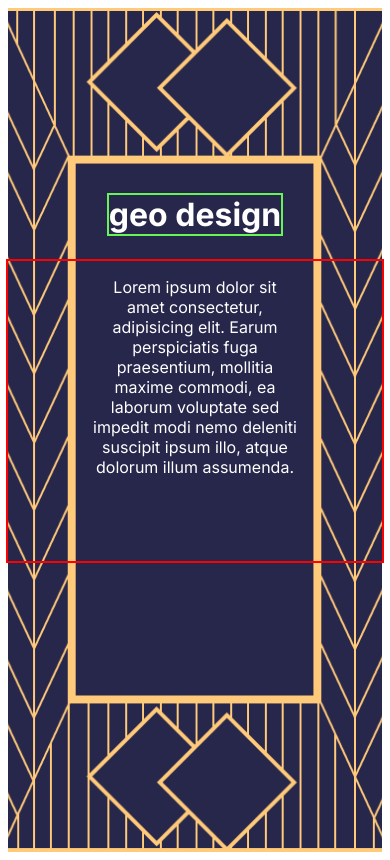
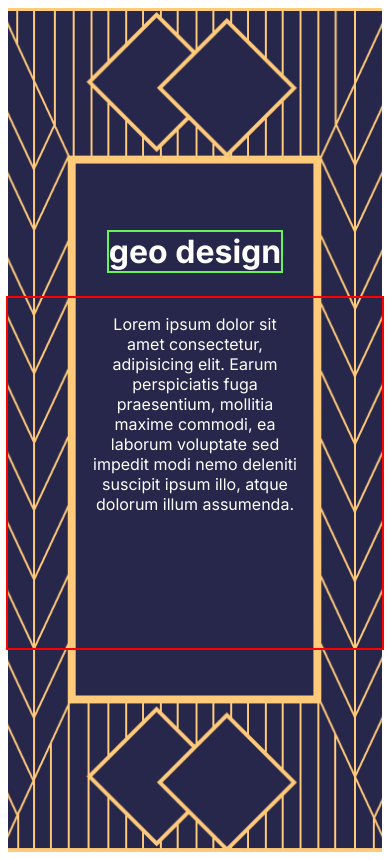
Before and after one commit to nanidam/degree-project-rendezevite, a Next.js app: page /event-overview in a window 390 px wide. Built offline with nearby package versions, Linux system fonts and the light colour scheme.

Commit message:
:art: fit iphone se and iphone 14 max pro

```diff
--- a/app/components/style/templateGeoDesign.scss
+++ b/app/components/style/templateGeoDesign.scss
@@ -12,9 +12,9 @@
 
   .template-header {
     outline: 2px solid rgb(102, 244, 86);
-    margin-top: 50%;
     font-size: 2rem;
     color: white;
+    margin-top: 60%;
   }
 
   .template-text-container {
@@ -25,6 +25,18 @@
     text-align: center;
     box-sizing: border-box;
     color: white;
-    height: 300px;
+    height: 350px;
   }
 }
+
+@media screen and (max-height: 667px) {
+  .template-bg {
+    .template-header {
+      margin-top: 40%;
+    }
+
+    .template-text-container {
+      max-height: 250px;
+    }
+  }
+}
```
